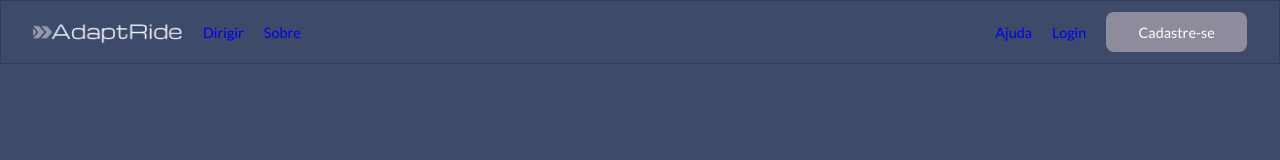
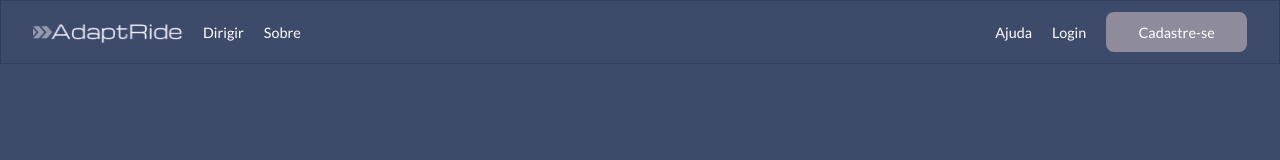
Before and after one commit to Jamyle-Elen/AdaptRide, a React (Vite) app in the folder frontend/: page / in a window 1280 px wide. Shown: the top 160 px of the page. Built offline with nearby package versions, Linux system fonts and the light colour scheme.

Commit message:
refactor: changed classes and properties

```diff
--- a/frontend/src/components/NavBar/navbar.css
+++ b/frontend/src/components/NavBar/navbar.css
@@ -12,7 +12,7 @@
     --button_hover-color: #63626c;
 }
 
-.menu-nav {  /*classname alterado na resposividade pois estava em conflito com outra*/
+.menu-nav {
     background-color: var(--bg-color);
     color: var(--text-color);
     display: flex;
@@ -46,6 +46,7 @@
 
 .class1 a, .list a {
     background-color: var(--bg-color);
+    color: var(--text-color);
 }
 
 .list {
--- a/frontend/src/components/NavBar/navbar.jsx
+++ b/frontend/src/components/NavBar/navbar.jsx
@@ -14,18 +14,18 @@ const NavBar = () => {
               <li>
                 <Link to="/sign-in/driver" className="list-item">Dirigir</Link>
               </li>
-              <li className="drop_down_item">
-                <Link to="/aboutpage">Sobre</Link>
+              <li>
+                <Link to="/aboutpage" className="list-item">Sobre</Link>
               </li>
             </ul>
           </div>
           <div className="list" id="list-two">
             <ul className="list">
-              <li className="drop_down_item">
-                <Link to="/help">Ajuda</Link>
+              <li>
+                <Link to="/help" className="list-item">Ajuda</Link>
               </li>
               <li>
-                <Link to="/sign-in">Login</Link>
+                <Link to="/sign-in" className="list-item">Login</Link>
               </li>
             </ul>
             <Link to="/sign-up"><button>Cadastre-se</button></Link>
```
